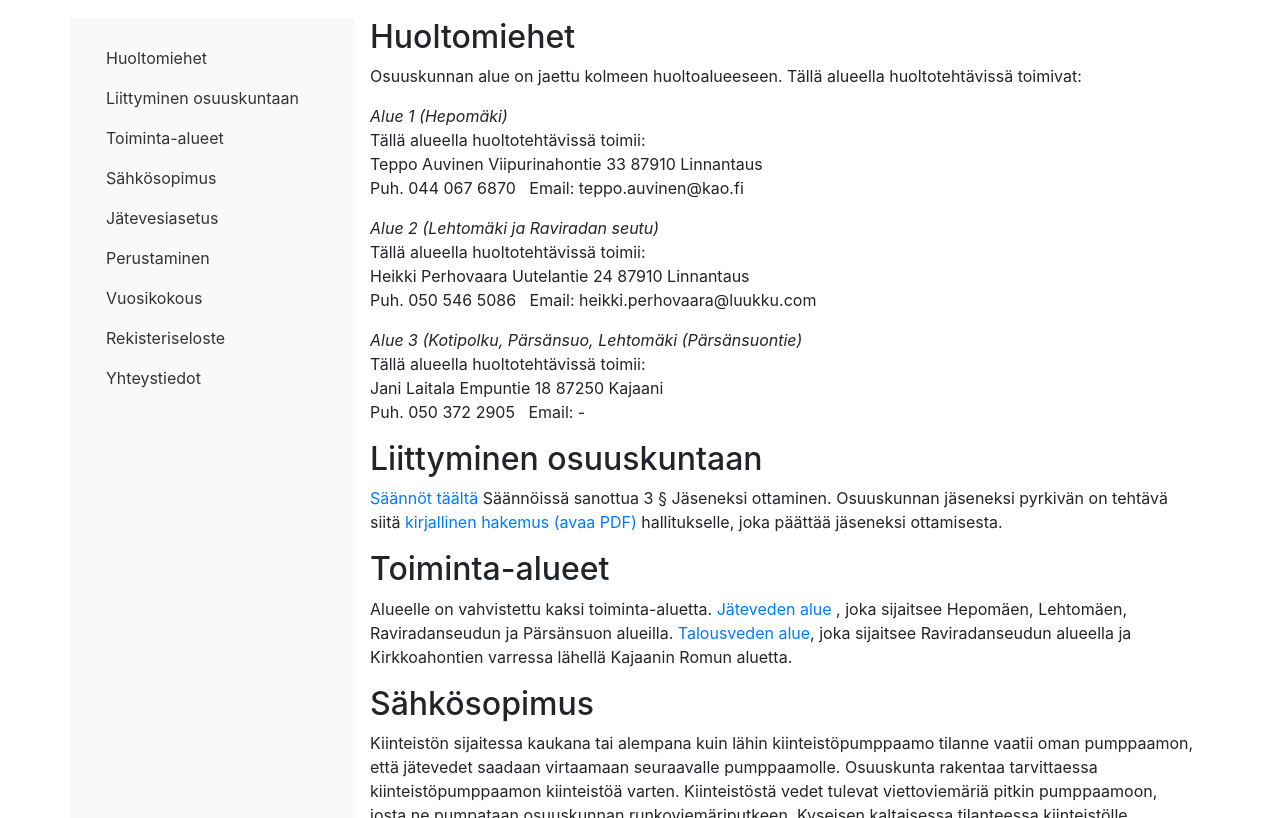
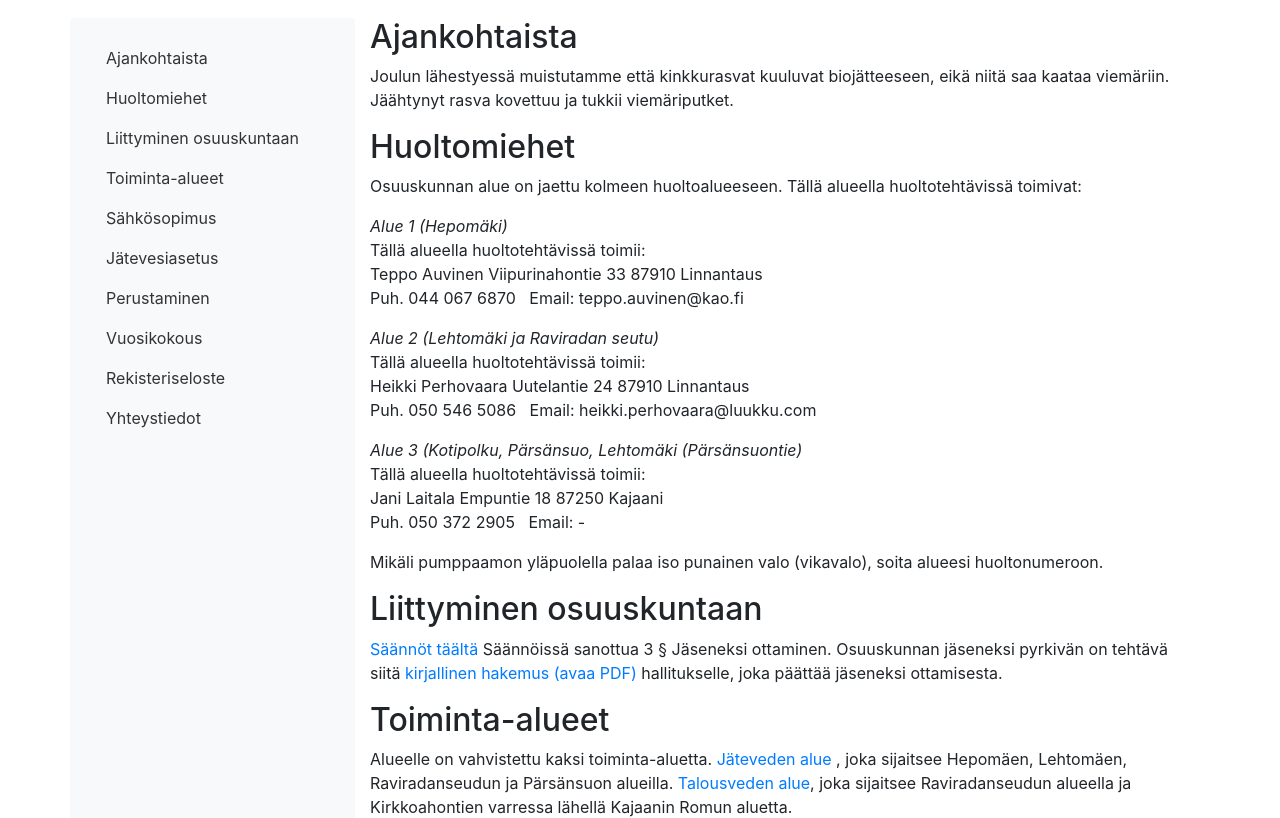
Before and after one commit to kirkkoahonseudunviemariosuuskunta/verkkosivut, a plain HTML site: page index.html in a window 1280 px wide. Shown: the part 911-1729 px from the top of the page. Drawn offline with nearby package versions, Linux system fonts and the light colour scheme.

Commit message:
Lisätty kinkkutiedote ja vikavalo ilmoitus

```diff
--- a/index.html
+++ b/index.html
@@ -30,6 +30,7 @@
   </button>
   <div class="collapse d-md-block" id="sidebarMenu">
       <ul class="nav flex-column">
+        <li class="nav-item"><a class="nav-link" href="#ajankohtaista">Ajankohtaista</a></li>
         <li class="nav-item"><a class="nav-link" href="#huoltomiehet">Huoltomiehet</a></li>
         <li class="nav-item"><a class="nav-link" href="#liittyminen">Liittyminen osuuskuntaan</a></li>
         <li class="nav-item"><a class="nav-link" href="#toiminta-alueet">Toiminta-alueet</a></li>
@@ -44,6 +45,13 @@
 
     <!-- Main content area -->
     <main class="col-md-9">
+      <section id="ajankohtaista">
+        <h2>Ajankohtaista</h2>
+        <p>Joulun lähestyessä muistutamme että kinkkurasvat kuuluvat biojätteeseen, eikä niitä saa kaataa viemäriin.
+          Jäähtynyt rasva kovettuu ja tukkii viemäriputket.
+        </p>
+      </section>
+
       <section id="huoltomiehet">
         <h2>Huoltomiehet</h2>
         <p>Osuuskunnan alue on jaettu kolmeen huoltoalueeseen. Tällä alueella huoltotehtävissä toimivat:</p>
@@ -61,6 +69,7 @@
         Tällä alueella huoltotehtävissä toimii:<br>
         Jani Laitala Empuntie 18 87250 Kajaani<br>
         Puh. 050 372 2905&nbsp; &nbsp;Email: -</p>
+        <p>Mikäli pumppaamon yläpuolella palaa iso punainen valo (vikavalo), soita alueesi huoltonumeroon. </p>
       </section>
 
       <section id="liittyminen">
```
